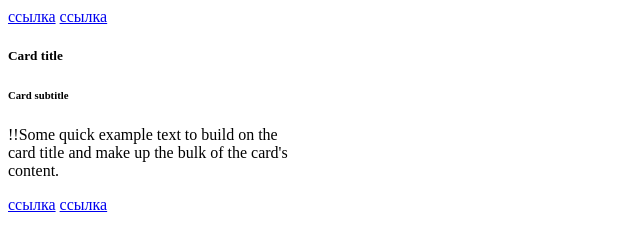
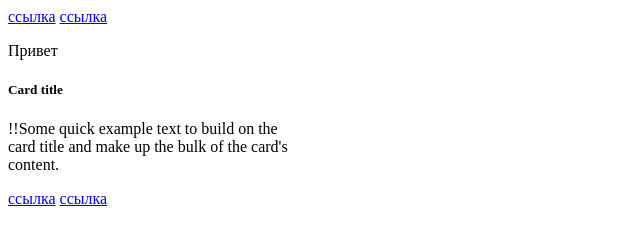
Before and after one commit to iamseryy/tasks_learn_js, a plain HTML site: page task6/index.html in a window 1280 px wide. Shown: the whole page, without its empty margins (0-640 px from the left). Drawn offline with Linux system fonts and the light colour scheme.

Commit message:
task5 ready

```diff
--- a/task6/index.html
+++ b/task6/index.html
@@ -43,6 +43,14 @@
         // 6. Получите элемент с классом "card-title" и выведите его родительский узел в консоль.
         const foundElementByClass = document.querySelector('.card-title')
         console.log(foundElementByClass.parentElement)
+
+        //7. Создайте тег p, запишите внутри него текст "Привет" и добавьте созданный тег в начало элемента, который имеет класс "card".
+        const paragraph = document.createElement('p')
+        paragraph.innerText = "Привет"
+        document.querySelector('.card').prepend(paragraph)
+
+        //8. Удалите тег h6 на странице.
+        document.querySelectorAll('h6').forEach(element => element.remove())
     </script>
 </body>
 </html>
```
Also changed, not shown: 1 other file.
